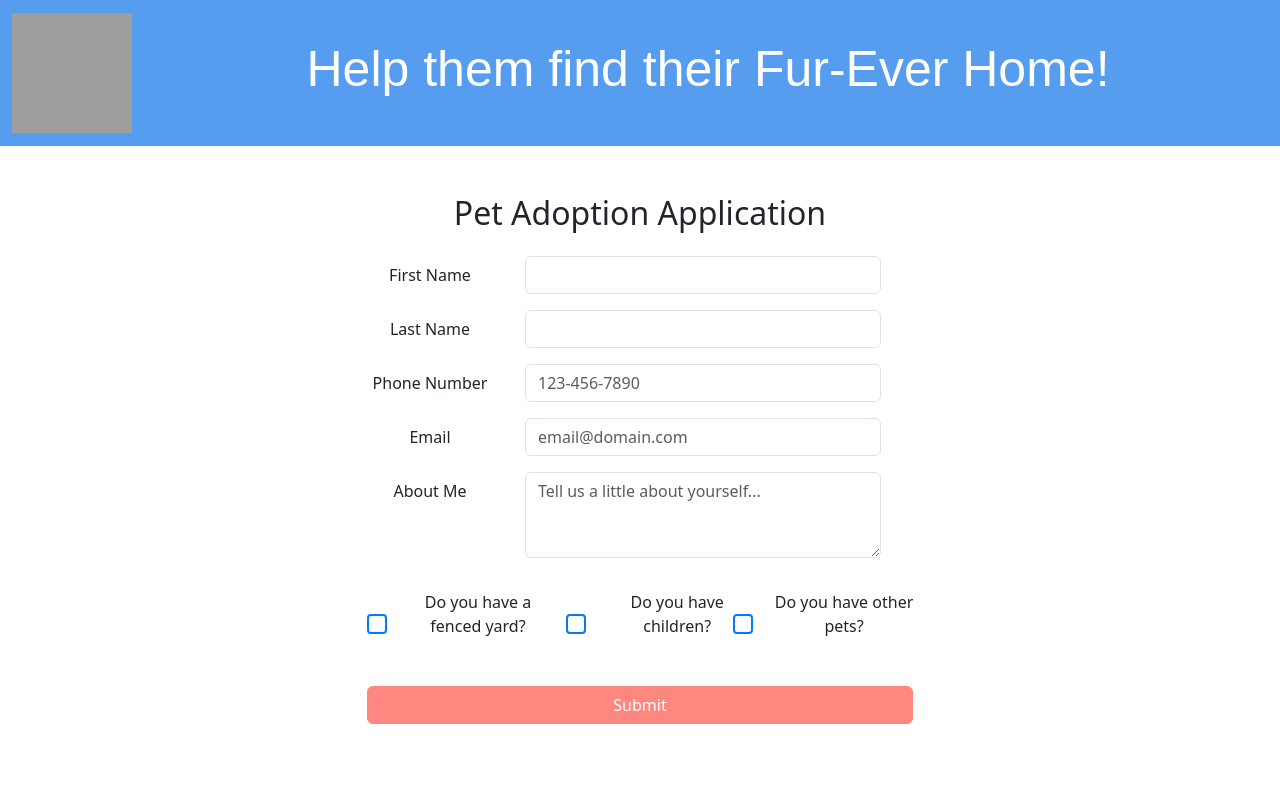
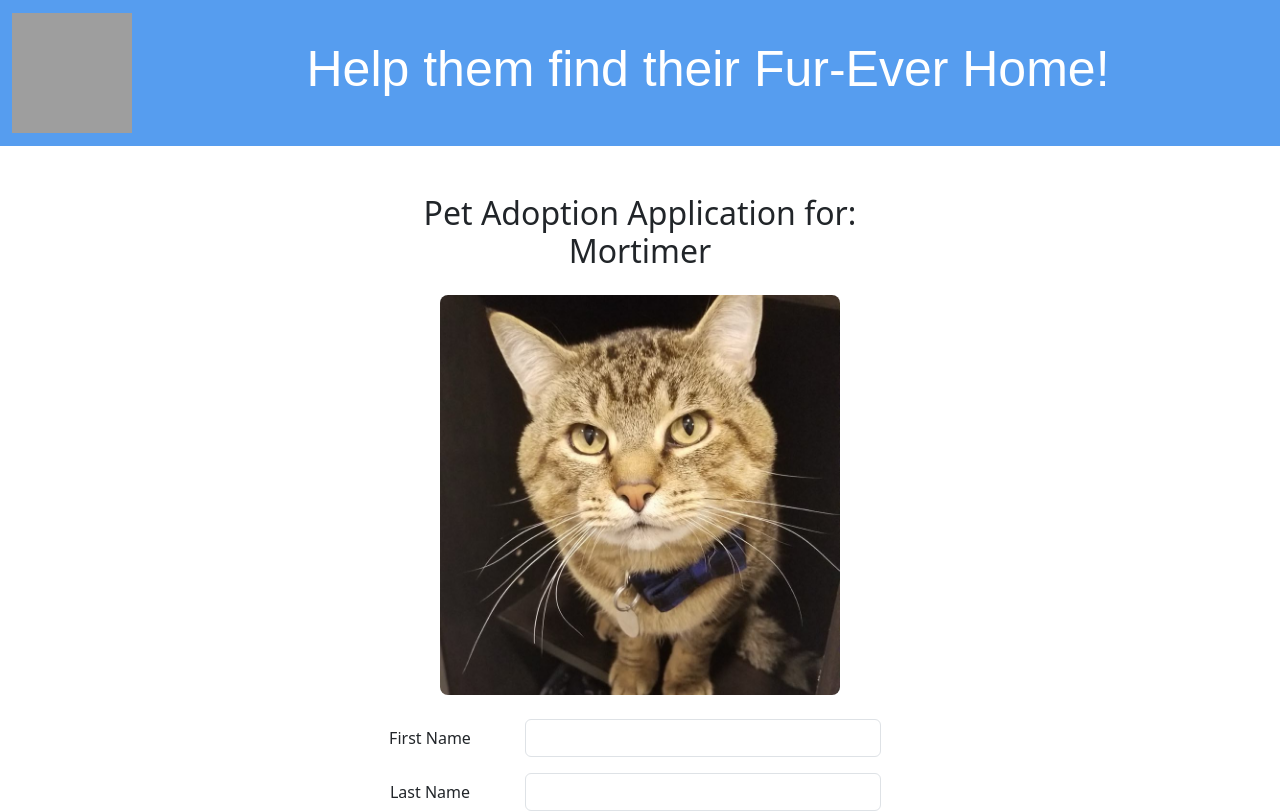
Before and after one commit to charleysmithschofield/petfinder, a React (Create React App) app in the folder pet_finder/: page /adoptions/1 in a window 1280 px wide. Shown: the top 812 px of the page. Built offline with nearby package versions, Linux system fonts and the light colour scheme; data requests are answered from the project's data file; grey boxes are pictures that could not be loaded; a web font is replaced by a local one.

Commit message:
Adding pets name and photo to adoption form page

```diff
--- a/pet_finder/src/components/PetAdoptionForm.tsx
+++ b/pet_finder/src/components/PetAdoptionForm.tsx
@@ -21,17 +21,21 @@ export function PetAdoptionForm() {
     aboutSelf: ''
   });
 
+  // Extract pet ID from the route parameters
   const { id } = useParams();
 
+  // Load the pet data when component mounts or ID changes
   useEffect(() => {
     if (id !== undefined) {
-      getPetById(Number(id)).then((pet) => { setPet(pet); });
+      getPetById(Number(id)).then((pet) => {
+        setPet(pet); // Store retrieved pet data in state
+      });
     }
   }, [id]);
 
+  // Update form values based on user input
   const handleChange = (e: React.ChangeEvent<HTMLInputElement | HTMLTextAreaElement>) => {
     const { name, value, type } = e.target;
-
     if (type === 'checkbox') {
       setFormValues(prev => ({
         ...prev,
@@ -45,23 +49,37 @@ export function PetAdoptionForm() {
     }
   };
 
+  // Handle form submission, submit the data, and set form submission state
   function onSubmit(e: React.FormEvent<HTMLFormElement>) {
     e.preventDefault();
     postAdoption(formValues);
     setFormSubmitted(true);
   }
 
+  // Render adoption form header with pet’s name if available
   return (
     <div className="PetAdoptionForm container my-5">
       <Row>
         <Col lg={3}></Col>
         <Col lg={6}>
+
+          {/* Show success message or adoption form */}
           {formSubmitted ? (
-            <Alert variant="success">Thank you for your submission, our team will get back to you shortly!</Alert>
+            <Alert variant="success">
+              Thank you for your submission, our team will get back to you shortly!
+            </Alert>
           ) : (
             <Form onSubmit={onSubmit}>
-              <h2 className="text-center mb-4">Pet Adoption Application</h2>
+              <h2 className="text-center mb-4">Pet Adoption Application for: {pet ? pet.name : 'Loading...'}</h2>
 
+              {/* Pet Image */}
+              {pet?.image && (
+                <div className="text-center mb-4">
+                  <img src={`/img/${pet.image}`} alt={`${pet.name}`} className="pet-image" />
+                </div>
+              )}
+
+              {/* Form fields for user input */}
               <Form.Group as={Row} controlId="firstName">
                 <Form.Label column sm={4}>First Name</Form.Label>
                 <Col sm={8}>
@@ -130,8 +148,8 @@ export function PetAdoptionForm() {
                 </Col>
               </Form.Group>
 
+              {/* Checkbox questions */}
               <div className="checkbox-section">
-                {/* Always show all questions for both dogs and cats */}
                 <Form.Group controlId="hasFencedYard" className="mb-3">
                   <Form.Check
                     type="checkbox"
@@ -163,6 +181,7 @@ export function PetAdoptionForm() {
                 </Form.Group>
               </div>
 
+              {/* Form submission button */}
               <Button variant="primary" type="submit" className="w-100">
                 Submit
               </Button>
--- a/pet_finder/src/components/css/petadoptionform.css
+++ b/pet_finder/src/components/css/petadoptionform.css
@@ -71,3 +71,10 @@
   background-color: #fe8780 !important;
   border-color: #fe8780 !important;
 }
+
+.pet-image {
+  width: 400px;
+  height: 400px;
+  object-fit: cover;
+  border-radius: 8px; /* Optional: add some styling */
+}
```
